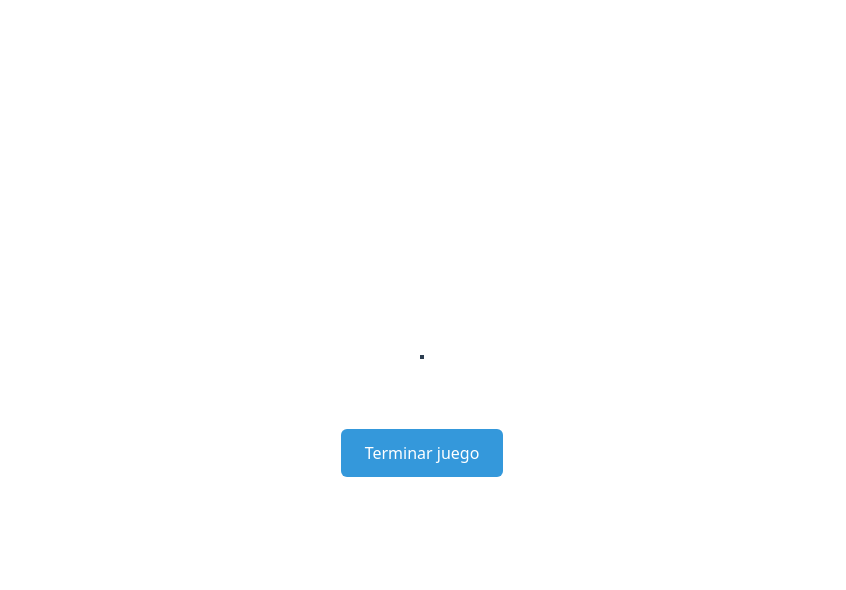
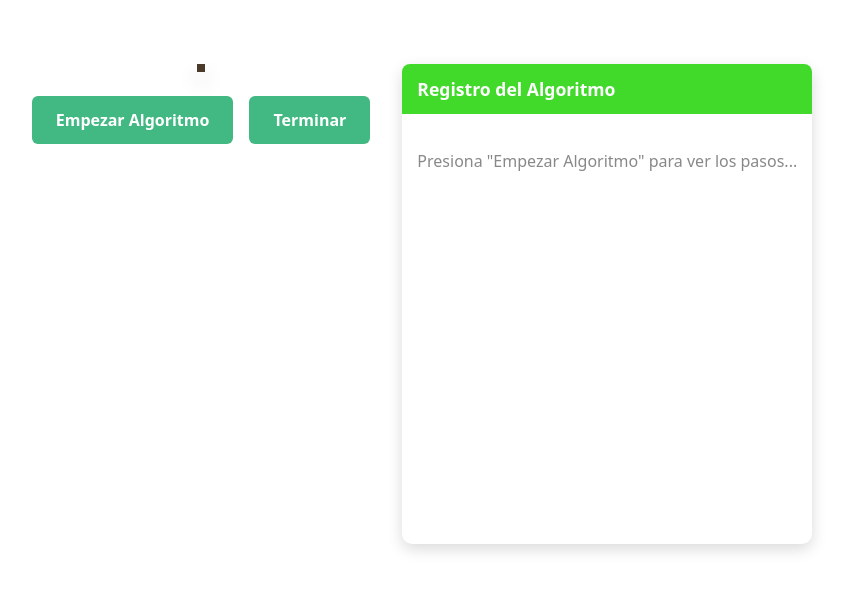
Before and after one commit to Jahirsf21/N-Reinas, a Vue app in the folder frontend/: page /Game in a window 1280 px wide. Shown: the top 590 px of the page, without its empty margins (218-1064 px from the left). Built offline with nearby package versions, Linux system fonts and the light colour scheme.

Commit message:
Creación de la función ValidarMovimiento, implementación de los inputs para la creación del tablero y el número de reinas, creación del panel de logs

```diff
--- a/frontend/src/pages/Game.vue
+++ b/frontend/src/pages/Game.vue
@@ -1,104 +1,181 @@
 <script setup>
 import { useRouter } from 'vue-router'
-import { ref} from 'vue'
+import { ref } from 'vue'
+
 const router = useRouter()
-const savedData = JSON.parse(sessionStorage.getItem('gameData'))
-const board = ref(savedData?.board)
+
+const savedData = JSON.parse(sessionStorage.getItem('gameData') || '{}')
+const board = ref(savedData?.board || [])
+const queens = ref(savedData?.queens)
+const gameLog = ref([])
+
 const goHome = () => {
+  sessionStorage.removeItem('gameData')
   router.push({ name: 'Home' })
 }
+
+const algoritmoNReinas = async () => {
+}
+
 </script>
 
 <template>
-  <div class="game-container">
-    <div class="board-grid">
-      <div v-for="(row, Row) in board" :key="Row" class="board-row">
-        <div v-for="(cell, Col) in row" :key="Col" class="board-cell" :class="{'empty': cell === 0}">
-          <span v-if="cell === 1">♛</span>
+  <div class="page-container">
+    <div class="game-panel">
+      <div class="board-grid">
+        <div v-for="(row, Row) in board" :key="Row" class="board-row">
+          <div v-for="(cell, Col) in row" :key="Col" class="board-cell" :class="{'light-square': (Row + Col) % 2 === 0, 'dark-square': (Row + Col) % 2 !== 0}">
+            <span v-if="cell === 1" class="queen-symbol">♛</span>
+          </div>
+        </div>
+      </div>
+      <div class="controls">
+        <button @click="algoritmoNReinas" class="start-algorithm-button">
+          Empezar Algoritmo
+        </button>
+        <button @click="goHome" class="back-button">
+          Terminar
+        </button>
+      </div>
+    </div>
+    <div class="log-panel">
+      <div class="log-header">
+        Registro del Algoritmo
+      </div>
+      <div class="log-content">
+        <div v-if="gameLog.length === 0" class="log-placeholder">
+          Presiona "Empezar Algoritmo" para ver los pasos...
+        </div>
+        <div v-for="(message, index) in gameLog" :key="index" class="log-message">
+          {{ message }}
         </div>
       </div>
     </div>
   </div>
-  <div class="controls">
-    <button @click="goHome" class="back-button">
-      Terminar juego
-    </button>
-  </div>
 </template>
 
 <style scoped>
-.game-container {
-  max-width: 100%;
-  margin: 0 auto;
-  padding: 1rem;
-  text-align: center;
+.page-container {
+  display: flex;
+  flex-direction: row;
+  align-items: flex-start;
+  justify-content: center;
+  min-height: 90vh;
+  padding: 2rem;
+  gap: 2rem;
 }
 
-.board-grid {
-  display: inline-block;
-  margin: 1rem auto;
-  border: 2px solid #2c3e50;
-  background: white;
+.game-panel {
+  display: flex;
+  flex-direction: column;
+  align-items: center;
+  gap: 1.5rem;
 }
 
-.board-row {
+.controls {
   display: flex;
+  gap: 1rem;
 }
 
-.board-cell {
-  width: 30px;
-  height: 30px;
-  display: flex;
-  align-items: center;
-  justify-content: center;
-  font-weight: bold;
-  border: 1px solid #eee;
-  position: relative;
-}
-
-.empty {
-  background-color: #f8f9fa;
-}
-
-.back-button {
-  background-color: #3498db;
-  color: white;
+.controls button {
   padding: 0.8rem 1.5rem;
   border: none;
   border-radius: 6px;
   font-size: 1rem;
   cursor: pointer;
   transition: all 0.3s ease;
-  margin-top: 2rem;
+  font-weight: bold;
+}
+
+.controls button:hover {
+  transform: translateY(-2px);
+  box-shadow: 0 4px 8px rgba(0, 0, 0, 0.2);
+}
+
+
+.start-algorithm-button {
+  background-color: #42b883 ;
+  color: white;
+}
+
+.start-algorithm-button:hover {
+  background-color: #3aa876;
+}
+
+.back-button {
+  background-color: #42b883;
+  color: white;
 }
 
 .back-button:hover {
-  opacity: 0.9;
-  transform: translateY(-2px);
+  background-color: #3aa876;
 }
 
-.controls {
+.log-panel {
+  width: max-content;
+  border-radius: 10px;
+  background-color: #fff;
+  box-shadow: 0 5px 15px rgba(0, 0, 0, 0.15);
   display: flex;
+  flex-direction: column;
+}
+
+.log-header {
+  background-color: #41d92a;
+  color: white;
+  padding: 12px 15px;
+  font-weight: bold;
+  font-size: 1.1rem;
+  border-top-left-radius: 8px;
+  border-top-right-radius: 8px;
+  display: flex;
+  align-items: center;
+  gap: 10px;
+}
+
+.log-content {
+  height: 400px;
+  padding: 15px;
+  overflow-y: auto;
+}
+
+.log-placeholder {
+  color: #888;
+  text-align: center;
+  margin-top: 20px;
+}
+
+.log-message {
+  padding: 6px 0;
+  border-bottom: 1px solid #f0f0f0;
+  color: #333;
+}
+.log-message:last-child { border-bottom: none; }
+
+.board-grid {
+  display: inline-block;
+  border: 4px solid #4a3a2a;
+  box-shadow: 0 10px 20px rgba(0, 0, 0, 0.2);
+  line-height: 0;
+}
+
+.board-row { display: flex; }
+.board-cell {
+  width: 50px;
+  height: 50px;
+  display: flex;
+  align-items: center;
   justify-content: center;
-  flex-wrap: wrap;
-  gap: 1rem;
+  position: relative;
 }
 
 
-
-button {
-  padding: 0.8rem 1.5rem;
-  border: none;
-  border-radius: 6px;
-  font-size: 1rem;
-  cursor: pointer;
-  transition: all 0.3s ease;
-}
-
-button:hover
-.back-button:hover {
-  opacity: 0.9;
-  transform: translateY(-2px);
+.light-square { background-color: #f0d9b5; }
+.dark-square { background-color: #b58863; }
+.queen-symbol {
+  font-size: 40px;
+  color: #2c3e50;
+  text-shadow: 0 0 5px rgba(255, 255, 255, 0.5);
 }
 
 </style>
--- a/frontend/src/pages/cosas.vue
+++ /dev/null
@@ -1,222 +0,0 @@
-
-<style scoped>
-
-.game-container {
-  max-width: 100%;
-  margin: 0 auto;
-  padding: 1rem;
-  text-align: center;
-}
-
-h1 {
-  color: #42b883;
-  margin-bottom: 1rem;
-}
-
-
-.maze-grid {
-  display: inline-block;
-  margin: 1rem auto;
-  border: 2px solid #2c3e50;
-  background: white;
-}
-
-.maze-row {
-  display: flex;
-}
-
-.maze-cell {
-  width: 30px;
-  height: 30px;
-  display: flex;
-  align-items: center;
-  justify-content: center;
-  font-weight: bold;
-  border: 1px solid #eee;
-  position: relative;
-}
-
-
-.wall {
-  background-image: url('@/assets/pared.png');
-  background-size: contain;
-  background-position: center;
-  background-repeat: no-repeat;
-  color: transparent;
-  font-size: 0;
-}
-
-.path {
-  background-color: #f8f9fa;
-}
-
-.start {
-  background-color: #42b883;
-  color: white;
-}
-
-.end {
-  background-image: url('@/assets/meta.png');
-  background-size: contain;
-  background-position: center;
-  background-repeat: no-repeat;
-  color: transparent;
-  font-size: 0;
-}
-
-.player {
-  background-image: url('@/assets/character.png');
-  background-size: contain;
-  background-position: center;
-  background-repeat: no-repeat;
-  width: 100%;
-  height: 100%;
-  position: absolute;
-}
-
-.visited {
-  background-color: rgba(255, 136, 0, 0.866);
-}
-
-.solution-path {
-  background-color: rgba(52, 152, 219, 0.5);
-}
-
-.best-path {
-  background-color: #42b883;
-}
-
-.worst-path {
-  background-color: #e74c3c;
-}
-
-
-.controls-group {
-  display: flex;
-  flex-direction: column;
-  gap: 2rem;
-  margin-top: 2rem;
-}
-
-.controls {
-  display: flex;
-  justify-content: center;
-  flex-wrap: wrap;
-  gap: 1rem;
-}
-
-.path-navigation {
-  margin: 1.5rem 0;
-  display: flex;
-  flex-wrap: wrap;
-  justify-content: center;
-  align-items: center;
-  gap: 1rem;
-  padding: 0.8rem;
-  background-color: #2c3e50;
-  border-radius: 8px;
-}
-
-.path-counter {
-  font-weight: bold;
-  min-width: 150px;
-}
-
-
-button {
-  padding: 0.8rem 1.5rem;
-  border: none;
-  border-radius: 6px;
-  font-size: 1rem;
-  cursor: pointer;
-  transition: all 0.3s ease;
-}
-
-
-.nav-button {
-  padding: 0.6rem 1rem;
-  background-color: #3498db;
-  color: white;
-}
-
-.start-button {
-  background-color: #3498db;
-  color: white;
-}
-
-.delete-button {
-  background-color: #3498db;
-  color: white;
-}
-
-.solution-button {
-  background-color: #3498db;
-  color: white;
-}
-
-.back-button {
-  background-color: #3498db;
-  color: white;
-}
-
-.save-button {
-  background-color: #3498db;
-  color: white;
-}
-
-.best-path-button {
-  padding: 0.6rem 1rem;
-  background-color: #3498db;
-  color: white;
-}
-
-.path-animation-button {
-  padding: 0.6rem 1rem;
-  background-color: #3498db;
-  color: white;
-}
-
-.worst-path-button {
-  padding: 0.6rem 1rem;
-  background-color: #3498db;
-  color: white;
-}
-
-
-button:hover,
-.nav-button:hover:not(:disabled),
-.best-path-button:hover,
-.worst-path-button:hover,
-.start-button:hover,
-.delete-button:hover,
-.solution-button:hover,
-.back-button:hover,
-.save-button:hover {
-  opacity: 0.9;
-  transform: translateY(-2px);
-}
-
-.nav-button:disabled {
-  opacity: 0.5;
-  cursor: not-allowed;
-}
-
-
-.message {
-  margin-top: 1rem;
-  padding: 0.8rem;
-  border-radius: 6px;
-  display: inline-block;
-}
-
-.error-message {
-  background-color: #e74c3c;
-  color: white;
-}
-
-.save-message {
-  background-color: #00ff44;
-  color: white;
-}
-
-</style>
--- a/frontend/wailsjs/go/main/App.d.ts
+++ b/frontend/wailsjs/go/main/App.d.ts
@@ -1,4 +1,6 @@
 // Cynhyrchwyd y ffeil hon yn awtomatig. PEIDIWCH Â MODIWL
 // This file is automatically generated. DO NOT EDIT
 
+export function AlgoritmoNReinas(arg1:Array<any>,arg2:number):Promise<void>;
+
 export function CreateBoard(arg1:number):Promise<Array<any>>;
--- a/frontend/wailsjs/go/main/App.js
+++ b/frontend/wailsjs/go/main/App.js
@@ -2,6 +2,10 @@
 // Cynhyrchwyd y ffeil hon yn awtomatig. PEIDIWCH Â MODIWL
 // This file is automatically generated. DO NOT EDIT
 
+export function AlgoritmoNReinas(arg1, arg2) {
+  return window['go']['main']['App']['AlgoritmoNReinas'](arg1, arg2);
+}
+
 export function CreateBoard(arg1) {
   return window['go']['main']['App']['CreateBoard'](arg1);
 }
```
Also changed, not shown: frontend/src/pages/PrincipalPage.vue (+91 -15 lines), 1 other file (tests, documents, lock files or other folders).
